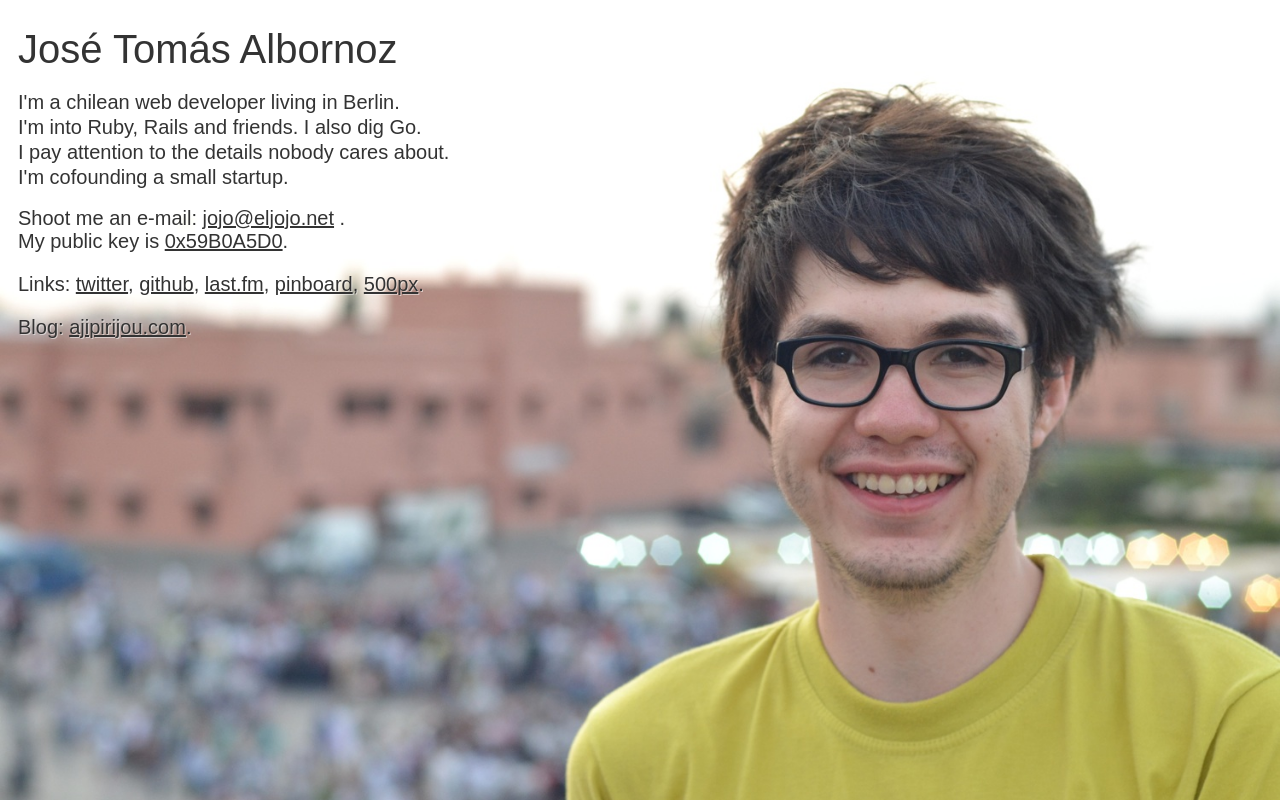
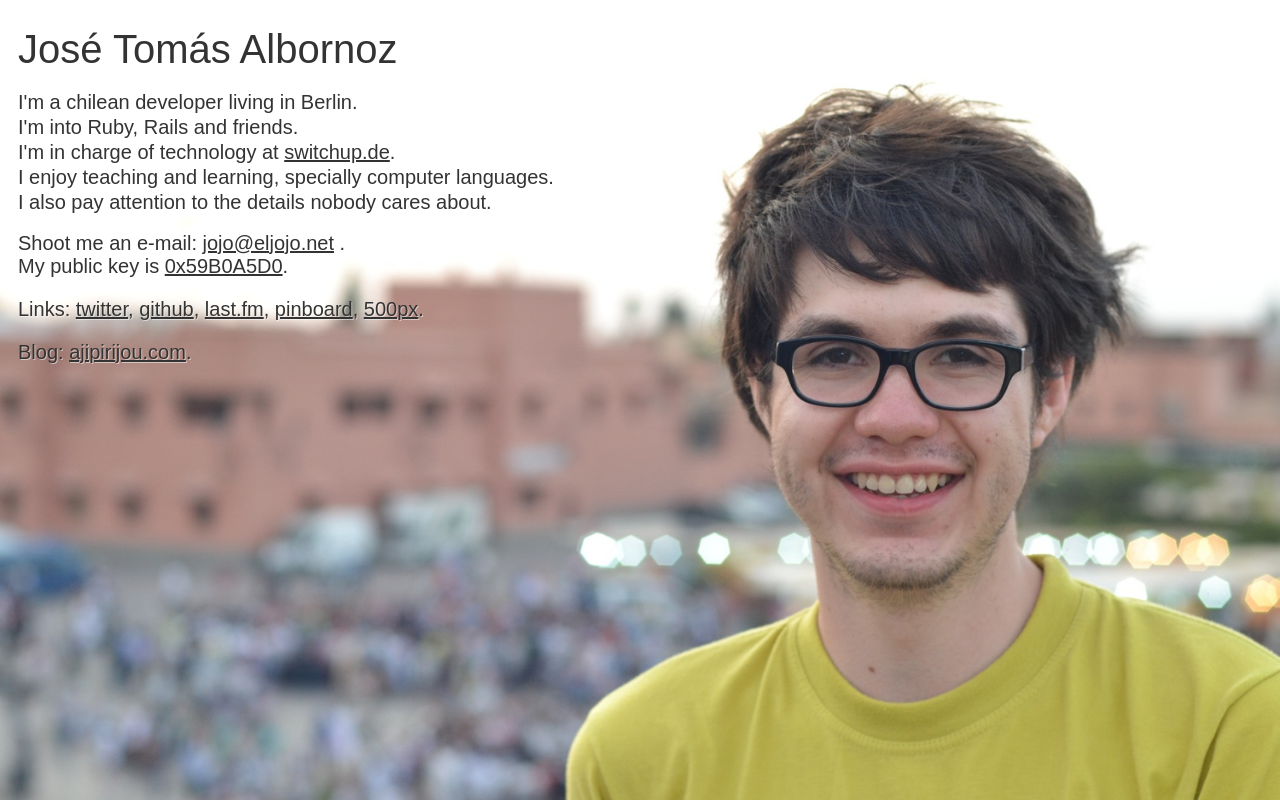
Before and after one commit to eljojo/eljojo.net, a PHP site: page / in a window 1280 px wide. Run offline with PHP 8.4, Linux system fonts and the light colour scheme; some web fonts are replaced.

Commit message:
Updated style and added current work

```diff
--- a/estilo.css
+++ b/estilo.css
@@ -6,7 +6,7 @@ html {
 
 body {
   color: #333333;
-  width: 570px;
+  width: 630px;
   padding: 0 10px;
   font-family: 'Muli', sans-serif;
   font-weight: 300;
@@ -85,5 +85,5 @@ a:hover {
   }
 }
 
-::-moz-selection { background: #D81313; color: #fff; text-shadow: none; }
-::selection { background: #D81313; color: #fff; text-shadow: none; }
+::-moz-selection { background: #269CDC; color: #fff; text-shadow: none; }
+::selection { background: #269CDC; color: #fff; text-shadow: none; }
--- a/index.html
+++ b/index.html
@@ -12,7 +12,7 @@
 	<meta property="og:url" content="http://eljojo.net/"/>
 	<meta property="og:image" content="http://eljojo.net/yo_1_1.jpg"/>
 	<meta property="fb:admins" content="586872350"/>
-	<link href="estilo.css?v=23-may-2014" media="screen, projection" rel="stylesheet" type="text/css" />
+	<link href="estilo.css?v=23-jun-2015" media="screen, projection" rel="stylesheet" type="text/css" />
 	<meta name="viewport" content = "width=device-width, initial-scale=1.0" />
 	<link rel="shortcut icon" href="yo.png" />
 </head>
@@ -22,10 +22,11 @@
 	</header>
 	<section>
 		<ul>
-			<li>I'm a chilean web developer living in Berlin.</li>
-			<li>I'm into Ruby, Rails and friends. I also dig Go.</li>
-			<li>I pay attention to the details nobody cares about.</li>
-			<li>I'm cofounding a small startup.</li>
+			<li>I'm a chilean developer living in Berlin.</li>
+			<li>I'm into Ruby, Rails and friends.</li>
+			<li>I'm in charge of technology at <a href="http://www.switchup.de" target="_blank">switchup.de</a>.</li>
+			<li>I enjoy teaching and learning, specially computer languages.</li>
+			<li>I also pay attention to the details nobody cares about.</li>
 		</ul>
 		<p>
 			Shoot me an e-mail:
```
